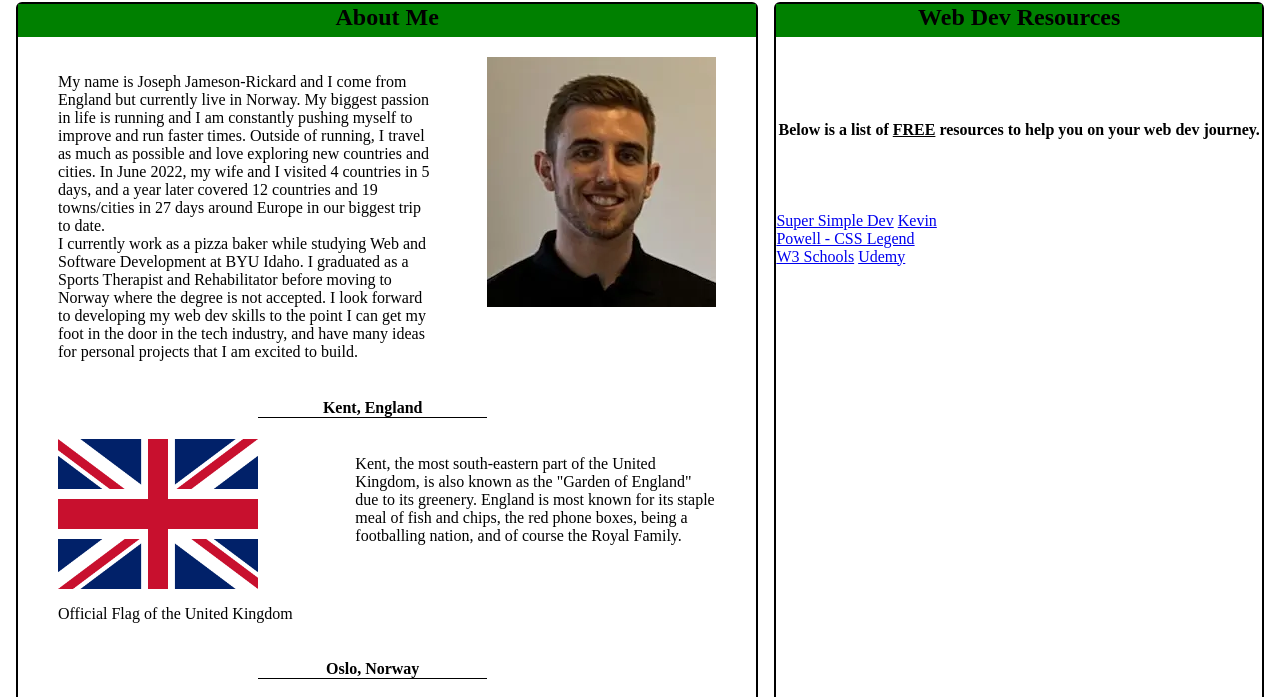
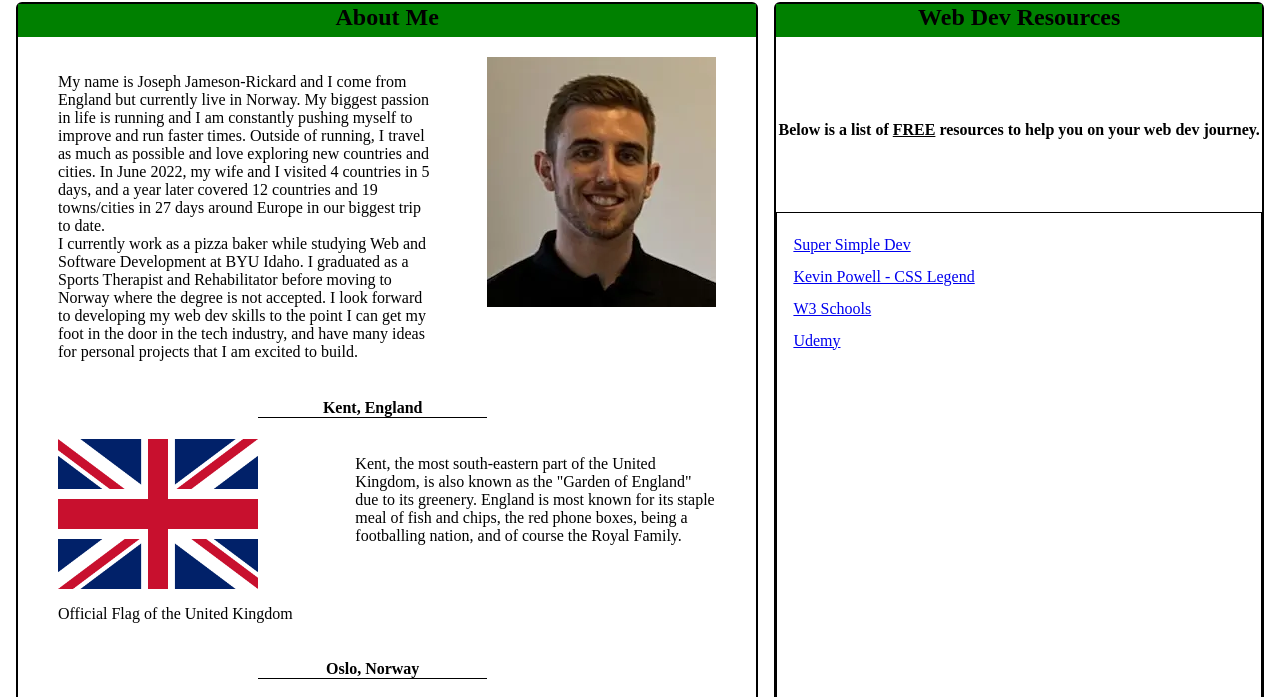
Before and after one commit to JJRTechSec/wdd131, a plain HTML site: page index.html in a window 1280 px wide. Shown: the part 252-949 px from the top of the page. Drawn offline with Linux system fonts and the light colour scheme.

Commit message:
fixed links again (hopefully final time) and updated css to maintain visual aesthetic

```diff
--- a/index.html
+++ b/index.html
@@ -50,12 +50,12 @@
       <section class="card card2">
         <h2>Web Dev Resources</h2>
         <h4 class="card-subtitle">Below is a list of <u>FREE</u> resources to help you on your web dev journey.</h4>
-        <ul>
-          <a href="https://www.youtube.com/@SuperSimpleDev">Super Simple Dev</a>
-          <a href="https://www.youtube.com/@KevinPowell">Kevin Powell - CSS Legend</a>
-          <a href="https://www.w3schools.com/">W3 Schools</a>
-          <a href="https://www.udemy.com">Udemy</a>
-        </ul>
+        <p>
+          <a href="https://www.youtube.com/@SuperSimpleDev">Super Simple Dev</a><br>
+          <a href="https://www.youtube.com/@KevinPowell">Kevin Powell - CSS Legend</a><br>
+          <a href="https://www.w3schools.com/">W3 Schools</a><br>
+          <a href="https://www.udemy.com">Udemy</a><br>
+        </p>
       </section>
     </main>
 
--- a/styles/base.css
+++ b/styles/base.css
@@ -185,9 +185,11 @@ ul {
   grid-row: 2
 }
 
-.card2 ul {
-  list-style-type: none;
-  padding: 0;
+.card2 p {
+  padding: 1em;
+  grid-column: 1 / 4;
+  line-height: 2em;
+  border: 1px solid black;
 }
 
 footer {
```
